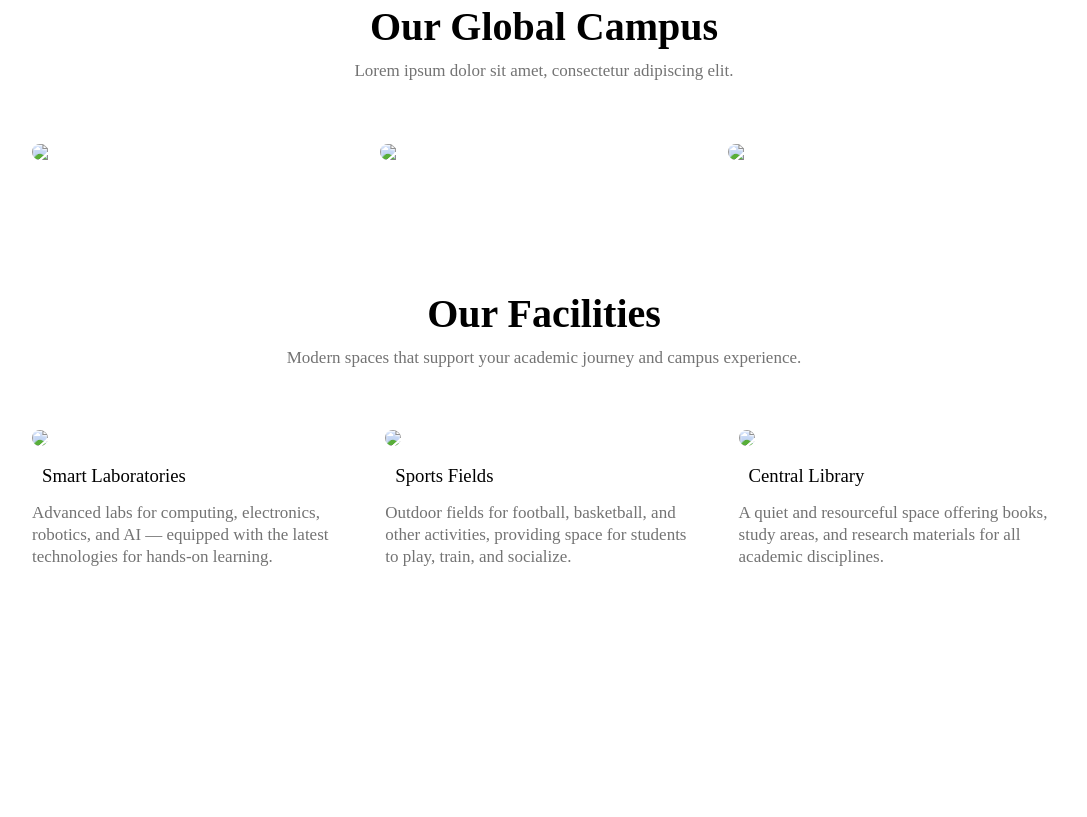
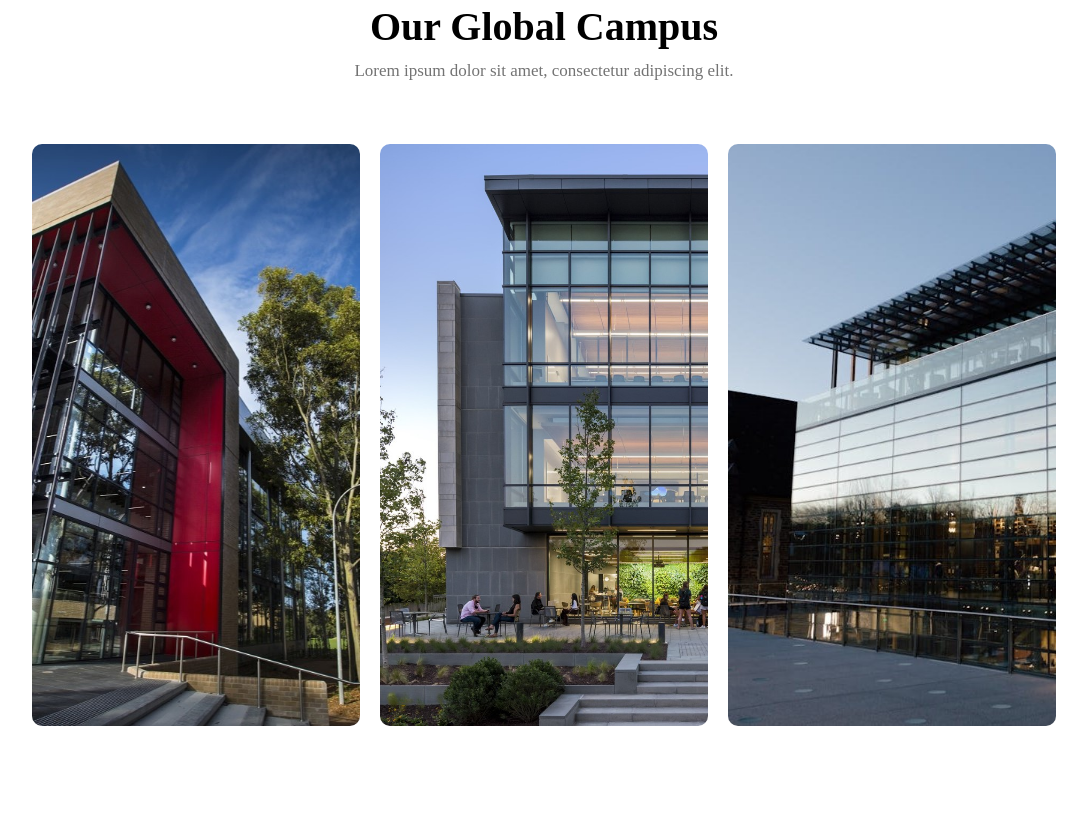
Before and after one commit to aseelab75/university--website, a plain HTML site: page index.html in a window 1280 px wide. Shown: the part 1482-2299 px from the top of the page, without its empty margins (96-1183 px from the left). Drawn offline with Linux system fonts and the light colour scheme; files whose address does not match are found by name.

Commit message:
Update index.html

```diff
--- a/index.html
+++ b/index.html
@@ -8,7 +8,7 @@
   <body>
     <section class="header">
         <nav>
-            <a href="uniwe.html"><img src="images/logo.ico"> </a>
+            <a href="uniwe.html"><img src="logo.ico"> </a>
             <div class="nav-links">
               <ul>
                 <li> <a href="">Home</a></li>
@@ -50,19 +50,19 @@
         <p>Lorem ipsum dolor sit amet, consectetur adipiscing elit. </p>
         <div class="row">
           <div class="campus-col">
-            <img src="images/im3..jpg">
+            <img src="im3..jpg">
             <div class="layer">
               <h3>London</h3>
             </div>
           </div>
             <div class="campus-col">
-            <img src="images/img4.jpg">
+            <img src="img4.jpg">
             <div class="layer">
               <h3>Madrid</h3>
             </div>
           </div>
             <div class="campus-col">
-            <img src="images/img5'.jpg">
+            <img src="img5'.jpg">
             <div class="layer">
               <h3>Brasília</h3>
             </div>
@@ -77,17 +77,17 @@
         <p>Modern spaces that support your academic journey and campus experience.</p>
         <div class="row">
           <div class="facilities-col">
-            <img src="images/lap.jpg">
+            <img src="lap.jpg">
             <h3>Smart Laboratories</h3>
             <p>Advanced labs for computing, electronics, robotics, and AI — equipped with the latest technologies for hands-on learning.</p>
           </div>
           <div class="facilities-col">
-            <img src="images/img9.png">
+            <img src="img9.png">
             <h3>Sports Fields</h3>
             <p>Outdoor fields for football, basketball, and other activities, providing space for students to play, train, and socialize.</p>
           </div>
           <div class="facilities-col">
-            <img src="images/yazgan-metu_cowrorking_&_cafeteria_07.jpg">
+            <img src="yazgan-metu_cowrorking_&_cafeteria_07.jpg">
             <h3>Central Library</h3>
             <p>A quiet and resourceful space offering books, study areas, and research materials for all academic disciplines.</p>
           </div>
```
